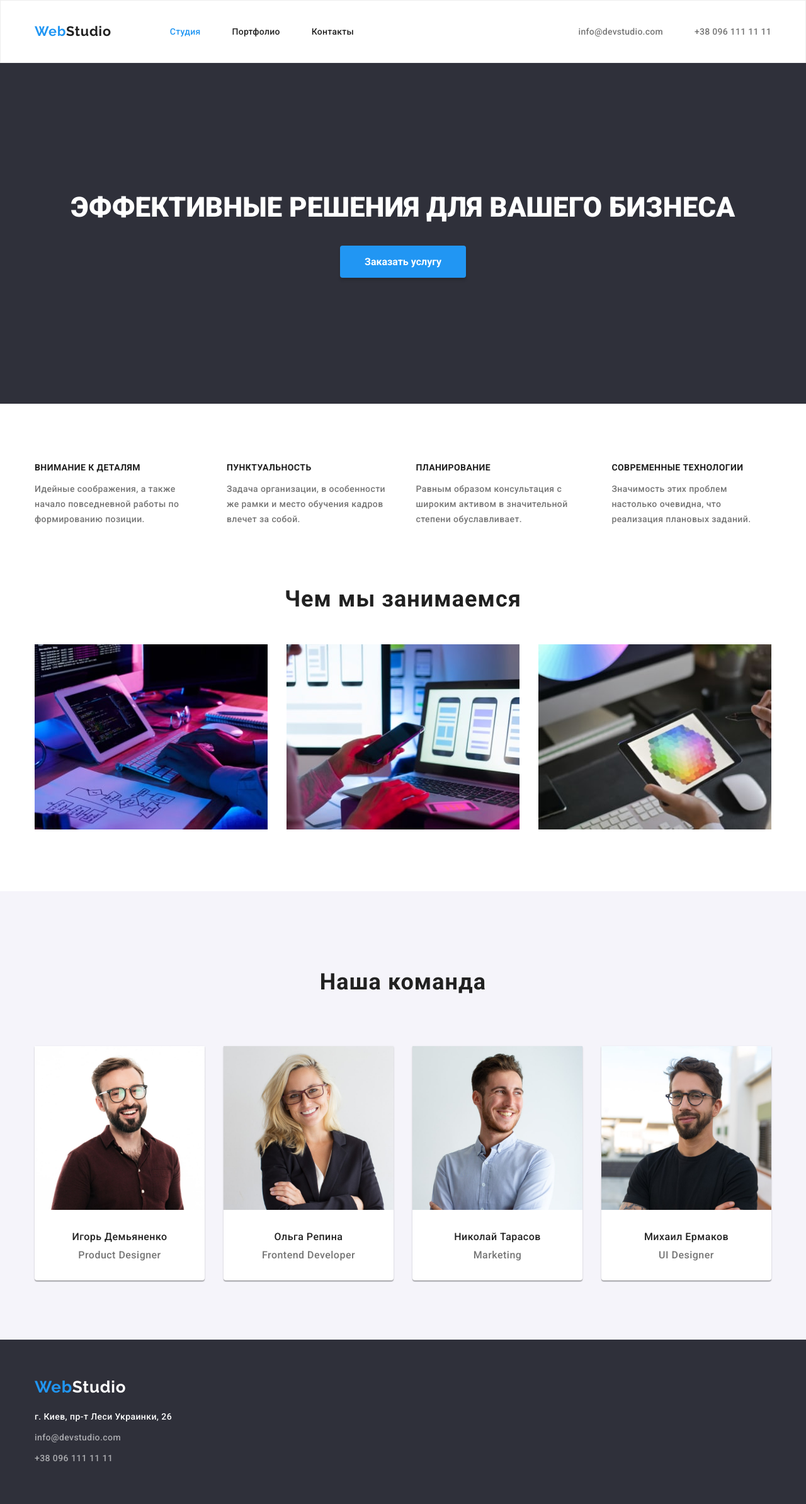
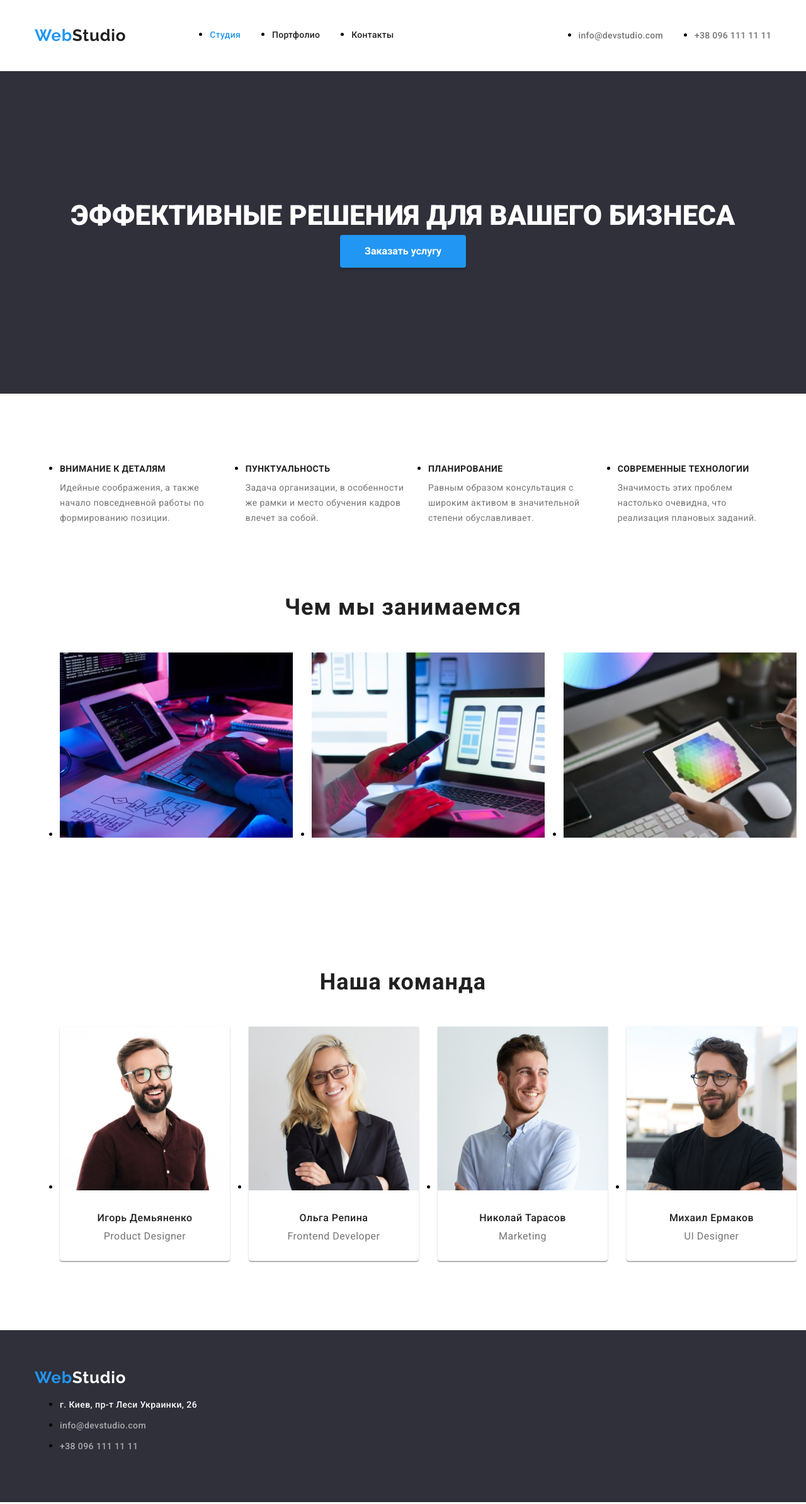
Before and after one commit to AlexPNKO/goit-markup-hw-03, a plain HTML site: page index.html in a window 1280 px wide. Shown: the whole page at 63% size. Drawn offline with nearby package versions, Linux system fonts and the light colour scheme.

Commit message:
work in progress

```diff
--- a/css/styles.css
+++ b/css/styles.css
@@ -19,7 +19,7 @@
 body {
   font-family: "Roboto", sans-serif;
 }
-.list {
+.ul {
   list-style: none;
   padding: 0;
   margin: 0;
@@ -38,11 +38,17 @@ body {
   margin-left: auto;
   margin-right: auto;
 }
+h1,
+h2,
+h3,
+p {
+  margin: 0px;
+}
 /*-------------------------------------STUDIO---------------*/
 /*----------------------------HEADER----------------------------*/
 .header {
   background-color: #ffffff;
-  border: 1px solid #eeeeee;
+  border-bottom: 1px solid #eeeeee;
 }
 .main-nav {
   display: flex;
@@ -67,11 +73,13 @@ body {
   margin-left: 50px;
 }
 .menu-nav .item .link {
+  padding: 32px 0;
   font-weight: 500;
   font-size: 14px;
   line-height: 1.14;
   letter-spacing: 0.02em;
   color: var(--menu-item-color);
+  display: block;
 }
 .menu-nav .item.link.current {
   color: #2196f3;
@@ -108,13 +116,11 @@ body {
 }
 /*----------------------------HERO----------------------------*/
 .hero {
+  padding: 200px 0;
   background: #2f303a;
   text-align: center;
 }
 .hero .title {
-  margin-top: 0px;
-  margin-bottom: 30px;
-  padding-top: 200px;
   font-weight: 900;
   font-size: 44px;
   line-height: 1.36;
@@ -134,11 +140,23 @@ body {
   font-weight: 700;
   font-size: 16px;
   line-height: 1.87;
-  margin-bottom: 200px;
 }
 /*----------------------------FEATURES----------------------------*/
-.features {
+.section {
   padding-top: 94px;
+  padding-bottom: 94px;
+}
+.section .hidden-title {
+  position: absolute;
+  white-space: nowrap;
+  width: 1px;
+  height: 1px;
+  overflow: hidden;
+  border: 0;
+  padding: 0;
+  clip: rect(0 0 0 0);
+  clip-path: inset(50%);
+  margin: -1px;
 }
 .features-list {
   display: flex;
@@ -148,7 +166,7 @@ body {
 }
 .features-list .title {
   margin-top: 0px;
-  margin-bottom: 0px;
+  margin-bottom: 10px;
   font-weight: 700;
   font-size: 14px;
   line-height: 1.14;
@@ -158,7 +176,7 @@ body {
 }
 .features-list .text {
   margin-bottom: 0px;
-  font-weight: 500;
+  font-weight: 400;
   font-size: 14px;
   line-height: 1.71;
   letter-spacing: 0.03em;
@@ -166,8 +184,7 @@ body {
 }
 /*----------------------------ABOUT----------------------------*/
 .about {
-  padding-top: 94px;
-  padding-bottom: 94px;
+  padding-top: 0px;
 }
 .about .title {
   margin-top: 0px;
@@ -180,6 +197,10 @@ body {
   color: var(--about-title-color);
   margin-bottom: 50px;
 }
+.img {
+  display: block;
+  max-width: 100%;
+}
 .about-list {
   display: flex;
 }
@@ -188,12 +209,10 @@ body {
 }
 /*----------------------------TEAM----------------------------*/
 .team {
-  padding-top: 94px;
-  padding-bottom: 94px;
   background: #f5f4fa;
 }
 .team-title {
-  padding-bottom: 50px;
+  margin-bottom: 50px;
   font-weight: 700;
   font-size: 36px;
   line-height: 1.16;
@@ -214,10 +233,7 @@ body {
   margin-left: 30px;
 }
 .team-list .title {
-  margin-top: 0px;
-  margin-bottom: 0px;
-  padding-top: 30px;
-  padding-bottom: 10px;
+  margin-bottom: 10px;
   font-weight: 500;
   font-size: 16px;
   line-height: 1.18;
@@ -226,29 +242,28 @@ body {
   color: var(--employe-title-color);
 }
 .team-list .text {
-  margin-top: 0px;
-  margin-bottom: 0px;
-  padding-bottom: 30px;
-  font-weight: 500;
+  font-weight: 400;
   font-size: 16px;
   line-height: 1.18;
   text-align: center;
   letter-spacing: 0.03em;
   color: var(--employe-profession-color);
 }
+.team .employe {
+  padding-top: 30px;
+  padding-bottom: 30px;
+}
 /*----------------------------ADRESS----------------------------*/
 .footer {
+  padding: 60px 0;
   background: #2f303a;
 }
 .adress .container {
   padding-top: 30px;
 }
 .footer .title {
+  margin-bottom: 20px;
   font-style: normal;
-  margin-top: 0px;
-  margin-bottom: 0px;
-  padding-top: 60px;
-  padding-bottom: 20px;
   font-family: Raleway;
   font-weight: 700;
   font-size: 26px;
@@ -275,15 +290,13 @@ body {
 .geo {
   color: var(--adress-geo-color);
 }
-.adress-list {
-  padding-bottom: 60px;
-}
+
 .adress-list .item + .item {
   margin-top: 9px;
 }
 /*-------------------------------------PORTFOLIO------------*/
 /*----------------------------MENU----------------------------*/
-.menu {
+.section {
   background: #ffffff;
 }
 .visually-hidden {
@@ -299,9 +312,7 @@ body {
   margin: -1px;
 }
 .menu-list {
-  margin-bottom: 16px;
-  padding-top: 94px;
-  padding-bottom: 34px;
+  margin-bottom: 50px;
   display: flex;
   justify-content: center;
 }
@@ -331,14 +342,10 @@ body {
     0px 2px 2px rgba(0, 0, 0, 0.12);
 }
 /*----------------------------ALL----------------------------*/
-.all-list {
-  padding-bottom: 94px;
-}
 .all-list .item {
   width: calc((100% - 60px) / 3);
   margin-right: 30px;
   margin-bottom: 30px;
-  border: 1px solid #eeeeee;
 }
 .all-list .item:nth-child(3n) {
   margin-right: 0px;
@@ -351,11 +358,10 @@ body {
   display: flex;
   flex-wrap: wrap;
 }
+.all-list .feature {
+  padding: 20px 24px;
+}
 .all-list .title {
-  margin-top: 0px;
-  margin-bottom: 0px;
-  padding-top: 20px;
-  padding-bottom: 4px;
   padding-left: 24px;
   font-weight: 700;
   font-size: 18px;
--- a/index.html
+++ b/index.html
@@ -18,13 +18,13 @@
          <!----------------------------HEADER---------------------------->
          <header class="header">
              <nav class="container main-nav">
-                 <a class="title no-padding"><h5 lang="en">Web<span class="title-studio">Studio</span></h5></a>
-                 <ul class="menu-nav list">
+                 <a class="title">Web<span class="title-studio">Studio</span></a>
+                 <ul class="menu-nav">
                      <li class="item"><a href="" class="item link current">Студия</a></li>
                      <li class="item"><a href="./portfolio.html" class="item link">Портфолио</a></li>
                      <li class="item"><a href="" class="item link">Контакты</a></li>
                  </ul>
-                 <ul class="header-list list">
+                 <ul class="header-list">
                      <li class="item"><a class="link" href="mailto:info@devstudio.com">info@devstudio.com</a></li>
                      <li class="item"><a class="link" href="tel:+380961111111">+38 096 111 11 11</a></li>
                  </ul>
@@ -32,17 +32,16 @@
          </header>
          <main>
              <!----------------------------HERO---------------------------->
-             <section class="hero no-padding list">
+             <section class="hero">
                  <div class="container">
                  <h1 class="title">ЭФФЕКТИВНЫЕ РЕШЕНИЯ ДЛЯ ВАШЕГО БИЗНЕСА</h1>
-                 <ul class="list">
-                 <li><a class="button">Заказать услугу</a></li>
-                </ul>
+                <button class="button" type="button">Заказать услугу</button>
                  </div>
              </section>
              <!----------------------------FEATURES---------------------------->
-             <section class="features no-padding">
+             <section class="section">
                  <div class="container">
+                     <h2 class="hidden-title">Наши преимущества</h2>
                  <ul class="features-list list">
                     <li class="item">
                         <h3 class="title">Внимание к деталям</h3>
@@ -66,7 +65,7 @@
                  </div>
              </section>
              <!----------------------------ABOUT---------------------------->
-             <section class="about no-padding">
+             <section class="about section">
                  <div class="container">
                   <h2 class="title">Чем мы занимаемся</h2>
                   <ul class="about-list list">
@@ -83,29 +82,37 @@
                  </div>
              </section>
              <!----------------------------TEAM---------------------------->
-             <section class="team no-padding">
+             <section class="team section">
                 <div class="container">
                  <h2 class="team-title">Наша команда</h2>
                  <ul class="team-list list">
                     <li class="item">
                         <img src="./images/igor-img.jpg" alt="Игорь Демьяненко" width="270" height="260">
+                        <div class="employe">
                         <h3 class="title">Игорь Демьяненко</h3>
                         <p class="text" lang="en">Product Designer</p>
+                        </div>
                     </li>
                     <li class="item">
                         <img src="./images/olga-img.jpg" alt="Ольга Репина" width="270" height="260">
+                        <div class="employe">
                         <h3 class="title">Ольга Репина</h3>
                         <p class="text" lang="en">Frontend Developer</p>
+                        </div>
                     </li>
                     <li class="item">
                         <img src="./images/nikolai-img.jpg" alt="Николай Тарасов" width="270" height="260">
+                        <div class="employe">
                         <h3 class="title">Николай Тарасов</h3>
                         <p class="text" lang="en">Marketing</p>
+                        </div>
                     </li>
                     <li class="item">
                         <img src="./images/mikael-img.jpg" alt="Михаил Ермаков" width="270" height="260">
+                        <div class="employe">
                         <h3 class="title">Михаил Ермаков</h3>
                         <p class="text" lang="en">UI Designer</p>
+                        </div>
                     </li>
                  </ul>
                 </div>
@@ -114,8 +121,9 @@
             <!----------------------------ADRESS---------------------------->
          <footer class="footer ">
              <div class="container">
-                    <h5 class="title" lang="en">Web<span class="title-studio">Studio</span></h5>
-                    <ul class="adress-list list">
+                    <a class="title">Web<span class="title-studio">Studio</span></a>
+                    <address>
+                    <ul class="adress-list">
                         <li class="item">
                             <a class="link" href="https://goo.gl/maps/WsUC1m7or1tppbLx8" target="blank"
                                 rel="noopener noreferrer"><span class="geo">г. Киев, пр-т Леси Украинки, 26 </span></a>
@@ -127,6 +135,7 @@
                             <a class="link" href="tel:+380961111111">+38 096 111 11 11</a>
                         </li>
                     </ul>
+                    </address>
              </div>
          </footer>
      </body>
```
Also changed, not shown: portfolio.html (+26 -8 lines).
